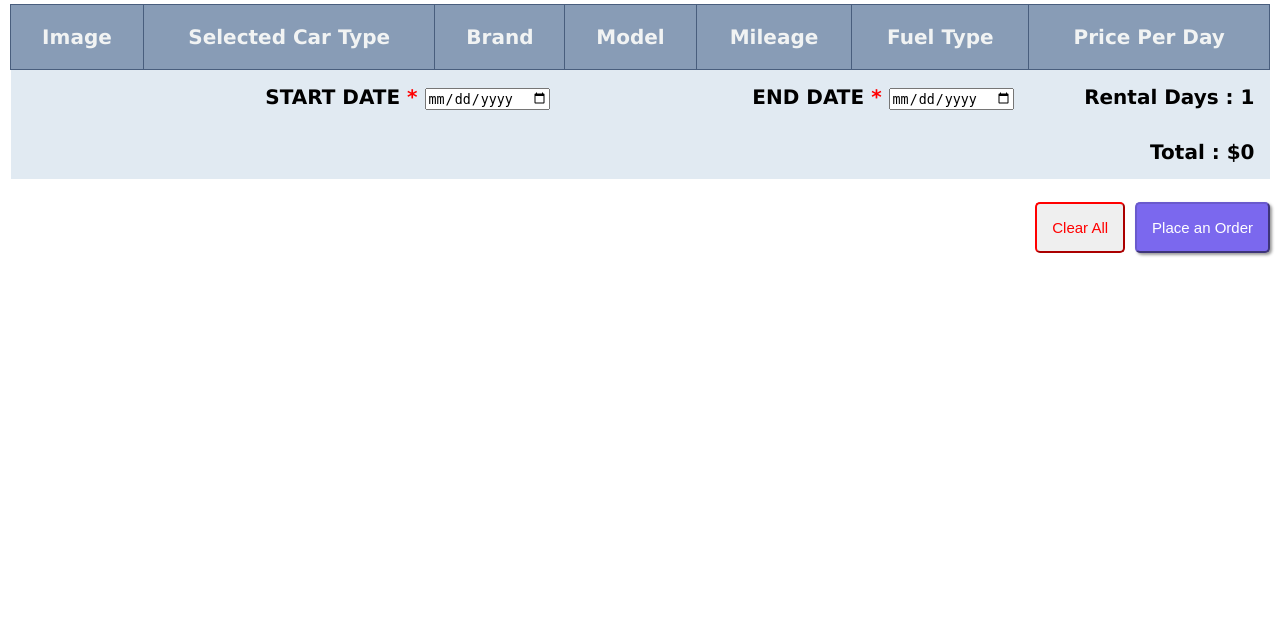
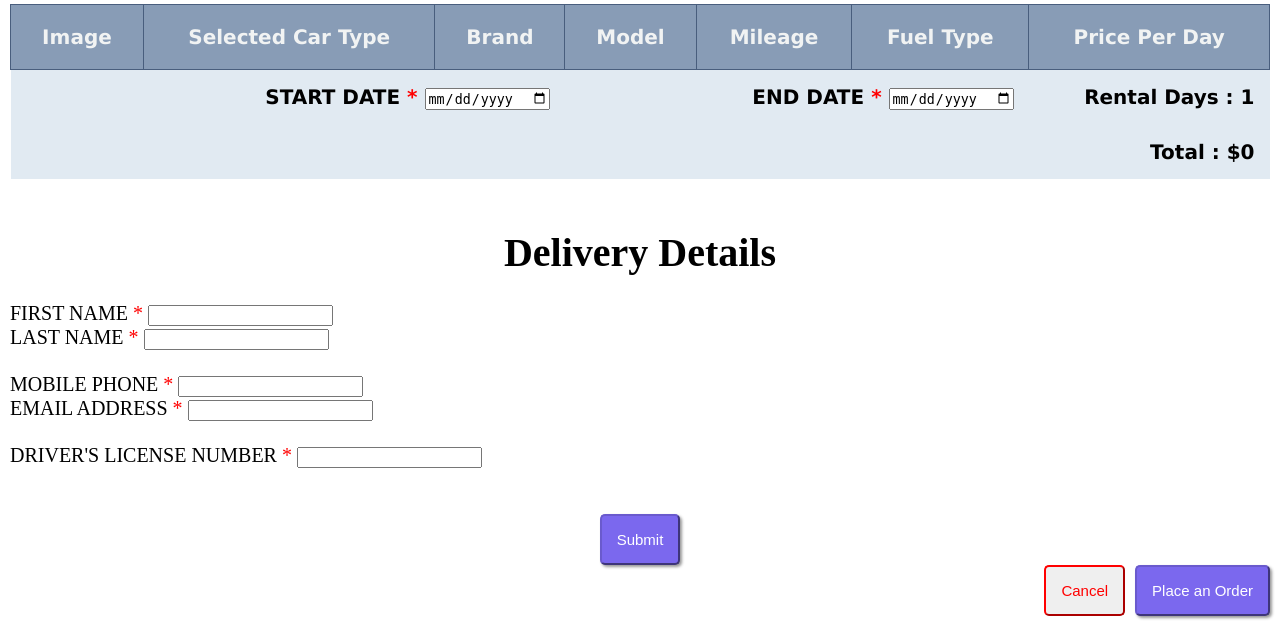
Before and after one commit to Dr0wsyNess/31748_ASTK2, a PHP site: page /reservation.php in a window 1280 px wide. Shown: the part 166-800 px from the top of the page. Run offline with PHP 8.4, Linux system fonts and the light colour scheme; the visitor is signed in with stand-in values (Sample User, id 1); data that the repository does not hold is empty.

Commit message:
basis of checkout form is added

```diff
--- /dev/null
+++ b/checkout.php
@@ -0,0 +1,64 @@
+<!DOCTYPE html>
+<html lang="en">
+     <div class="container" >
+        <div class="deliveryDetail">
+            <h1 style="text-align: center;">Delivery Details</h1>
+            <form method="post" action="confirmed.php">
+                <div class="row">
+                    <div class="rowGroup">
+                        <label for="fname" class="formLabel">FIRST NAME <span style="color: red;">*</span></label>
+                        <input type="text" id="fname" name="fname" class="formField" required>
+                    </div>
+                    <div class="rowGroup">
+                        <label for="lname" class="formLabel">LAST NAME <span style="color: red;">*</span></label>
+                        <input type="text" id="lname" name="lname" class="formField" required>
+                    </div>
+                </div> <br>
+                <div class="row">
+                    <div class="rowGroup" for="phone">
+                        <label for="phone" class="formLabel">MOBILE PHONE <span style="color: red;">*</span></label>
+                        <input type="tel" id="phone" name="phone" minlength="10" maxlength="10" pattern="[0-9]{10}" class="formField" required>
+                    </div>
+                    <div class="rowGroup">
+                        <label for="email" class="formLabel">EMAIL ADDRESS <span style="color: red;">*</span></label>
+                        <input type="email" id="email" name="email" class="formField" required>
+                    </div>
+                </div> <br>
+                <div class="row">
+                    <div class="rowGroup">
+                        <label for="license" class="formLabel">DRIVER'S LICENSE NUMBER <span style="color: red;">*</span></label>
+                        <input type="text" id="license" name="license" class="formField" required>
+                    </div>
+                </div> <br>
+                <!-- <div class="row">
+                    <div class="rowGroup">
+                        <label for="suburb" class="formLabel">CITY/ SUBURB <span style="color: red;">*</span></label>
+                        <input type="text" id="suburb" name="suburb" class="formField" required>
+                    </div>
+                    <div class="rowGroup">
+                        <label for="state" class="formLabel">STATE <span style="color: red;">*</span></label>
+                        <select id="state" name="state" class="formField" required>
+                            <option value="nsw">NSW</option>
+                            <option value="vic">VIC</option>
+                            <option value="qld">QLD</option>
+                            <option value="wa">WA</option>
+                            <option value="sa">SA</option>
+                            <option value="tas">TAS</option>
+                            <option value="act">ACT</option>
+                            <option value="nt">NT</option>
+                            <option value="others">Others</option>
+                        </select>
+                    </div>
+                </div> <br>
+                <div class="row">
+                    <div class="rowGroup">
+                        <label for="postcode" class="formLabel">POSTCODE <span style="color: red;">*</span></label>
+                        <input type="number" id="postcode" name="postcode" min="0200" max="9999" class="formField" required>
+                    </div>
+                </div> -->
+                <div style="text-align: center;">
+                    <br><input type="submit" name="submitForm" class="checkOut-btn" value="Submit">
+                </div>
+            </form>
+        </div>
+</html>
--- a/reservation.php
+++ b/reservation.php
@@ -155,9 +155,11 @@ if (!isset($_SESSION['endDate'])) {
                         </tr>
                     </tfoot>
                 </table> <br>
+                <?php include('checkout.php'); ?>
+
                 <div class="cart-btns">
                     <form method="post" action="reservation.php">
-                        <input type="submit" value="Clear All" name="clearReservation" class="clearAllCart-btn">
+                        <input type="submit" value="Cancel" name="clearReservation" class="clearAllCart-btn">
                     </form>
                     <a href="delivery.php"><button class="checkOut-btn" type="button">Place an Order</button> </a>
                 </div>
```
